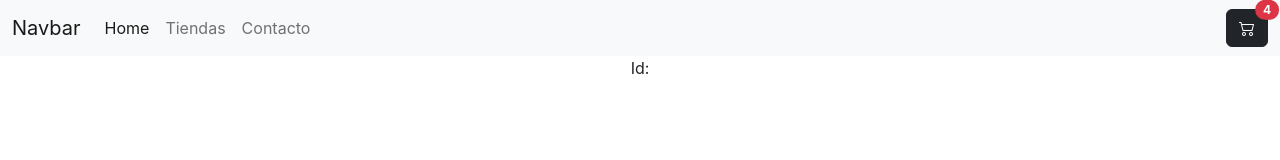
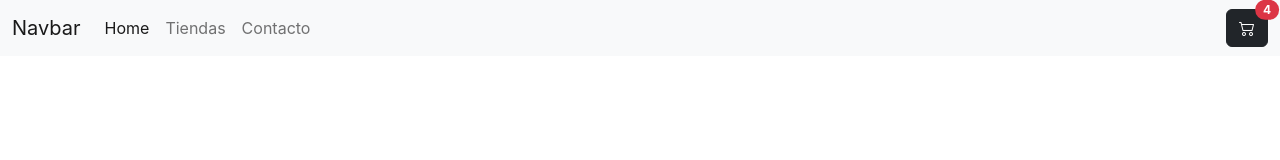
Before and after one commit to ElGuiChe/ReactECommerce, a React (Create React App) app: page /Producto/1 in a window 1280 px wide. Shown: the top 160 px of the page. Built offline with nearby package versions, Linux system fonts and the light colour scheme; no server answers.

Commit message:
Se corrige el código del Router

```diff
--- a/src/App.js
+++ b/src/App.js
@@ -4,7 +4,7 @@ import ItemListContainer from "./components/ItemListContainer";
 import {Routes, Route} from "react-router-dom";
 import Tiendas from "./components/Pages/Tiendas/Tiendas";
 import Contacto from "./components/Pages/Contacto/Contacto"
-import ProductDetail from "./components/ProductDetail/ProductDetail";
+import ProductDetailContainer from "./components/ProductDetailContainer/ProductDetailContainer";
 import Producto from "./components/Pages/Producto/Producto"
 
 function App() {
@@ -16,7 +16,7 @@ function App() {
           <Route path="/Tiendas" element={<Tiendas/>}/>
           <Route path="/Contacto" element={<Contacto/>}/>
           <Route parh="/Producto" element={<Producto/>}/>
-          <Route path="/Producto/:id" element={<ProductDetail/>}/>
+          <Route path="/Producto/:id" element={<ProductDetailContainer/>}/>
           </Routes>
     </div>
   );
--- a/src/components/ProductDetail/ProductDetail.js
+++ b/src/components/ProductDetail/ProductDetail.js
@@ -1,10 +1,12 @@
 //import ProductDetailContainer from "../ProductDetailContainer/ProductDetailContainer";
 
-export default function ProductDetail ({ title }) {
+export default function ProductDetail ({ title , description, image}) {
   console.log(title)
   return (
-      <div>
-          <span>Id: {title} </span>
+      <div className="container">
+        <img src={image}></img>
+          <span>{title} </span>
+          <p>{description}</p>
       </div>
   );
 }
```
